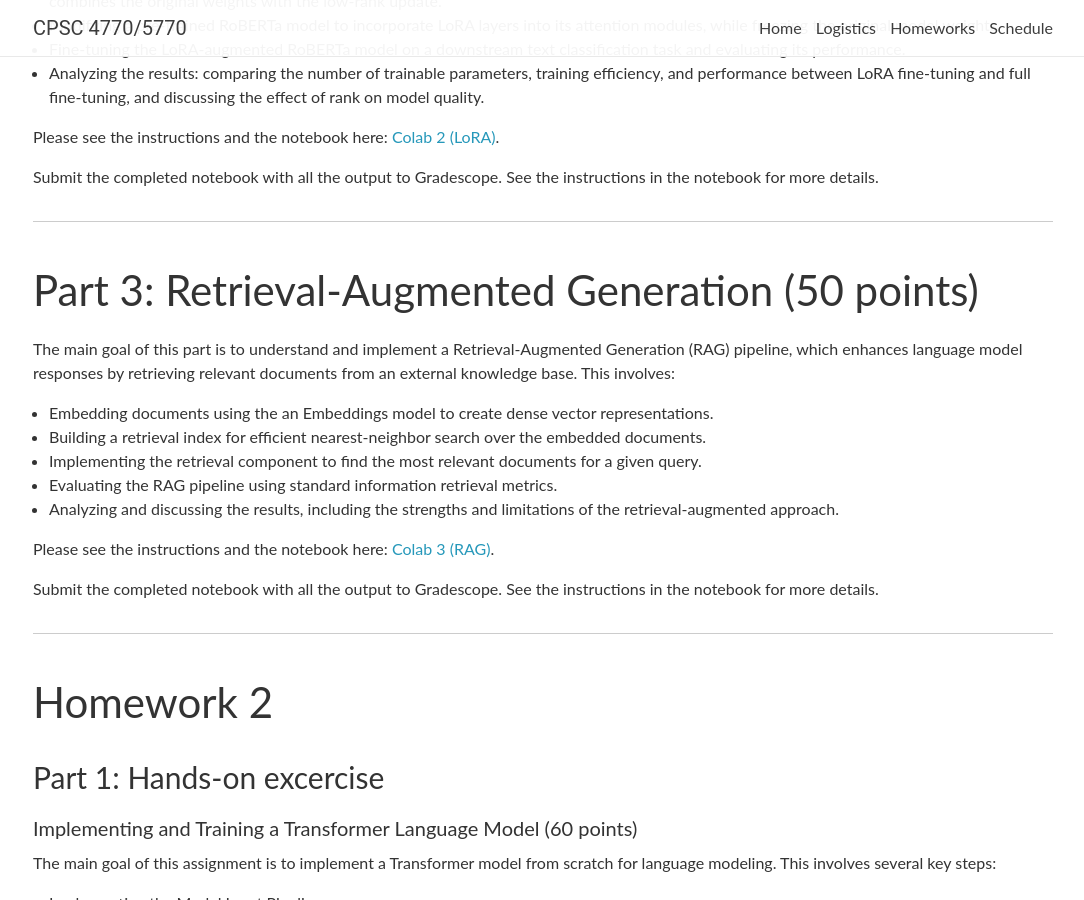
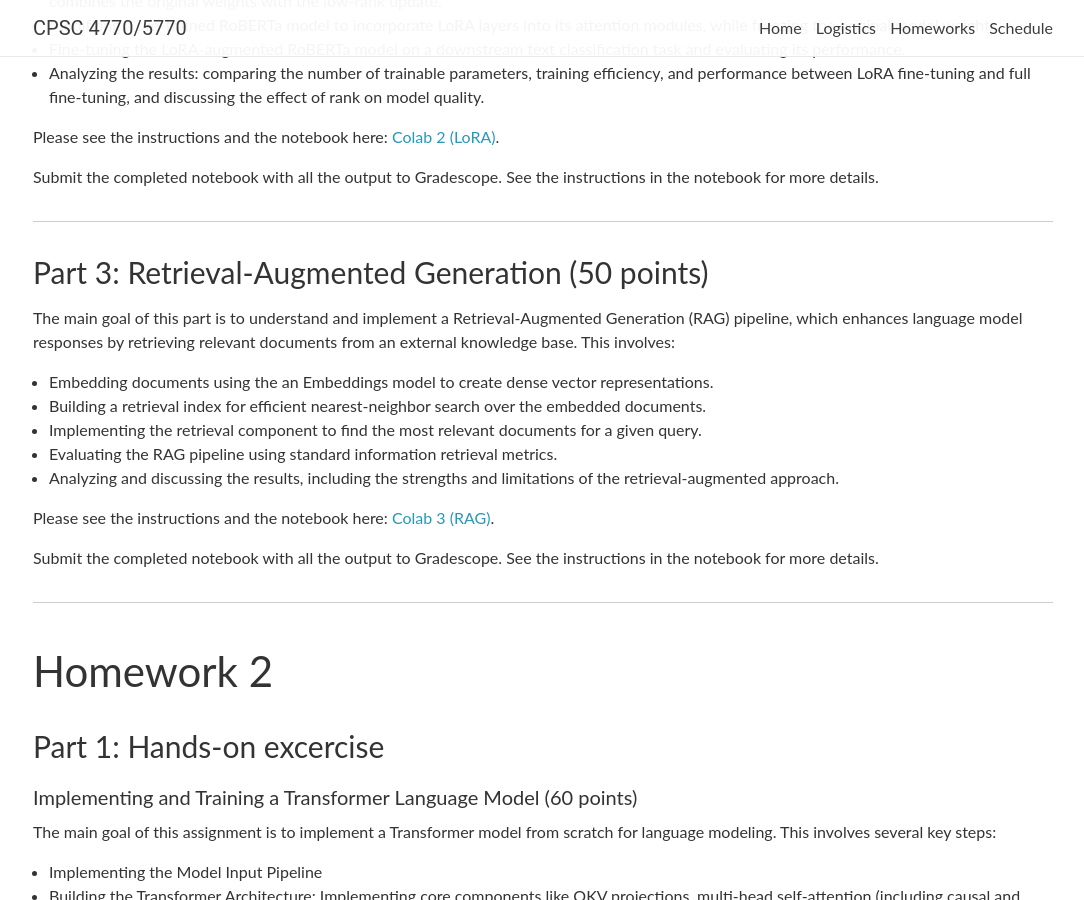
Before and after one commit to yale-nlp/cpsc4770, a Jekyll site: the page built from _pages/homework.md, in a window 1280 px wide and 900 px high, scrolled down 1014 px. Shown: the whole window, without its empty margins (97-1181 px from the left). Built offline with Jekyll 4.4.1, drawn with Linux system fonts in a browser that asks for light colours; nearby versions of some CDN libraries; comment, search, counter and statistics services are not loaded.

```diff
--- a/_pages/homework.md
+++ b/_pages/homework.md
@@ -45,7 +45,7 @@ Submit the completed notebook with all the output to Gradescope. See the instruc
 
 ---
 
-## Part 3: Retrieval-Augmented Generation (50 points)
+### Part 3: Retrieval-Augmented Generation (50 points)
 
 The main goal of this part is to understand and implement a Retrieval-Augmented Generation (RAG) pipeline, which enhances language model responses by retrieving relevant documents from an external knowledge base. This involves:
 
```
